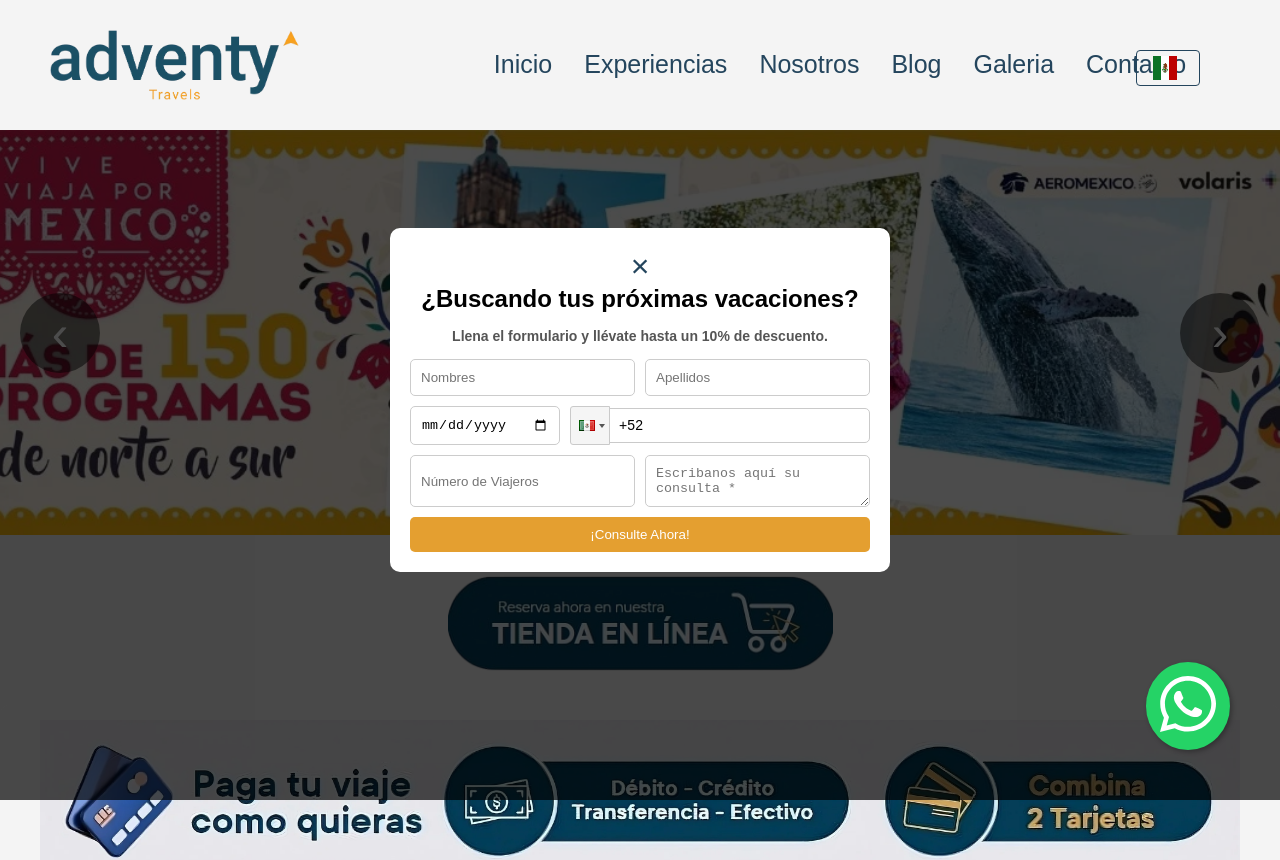
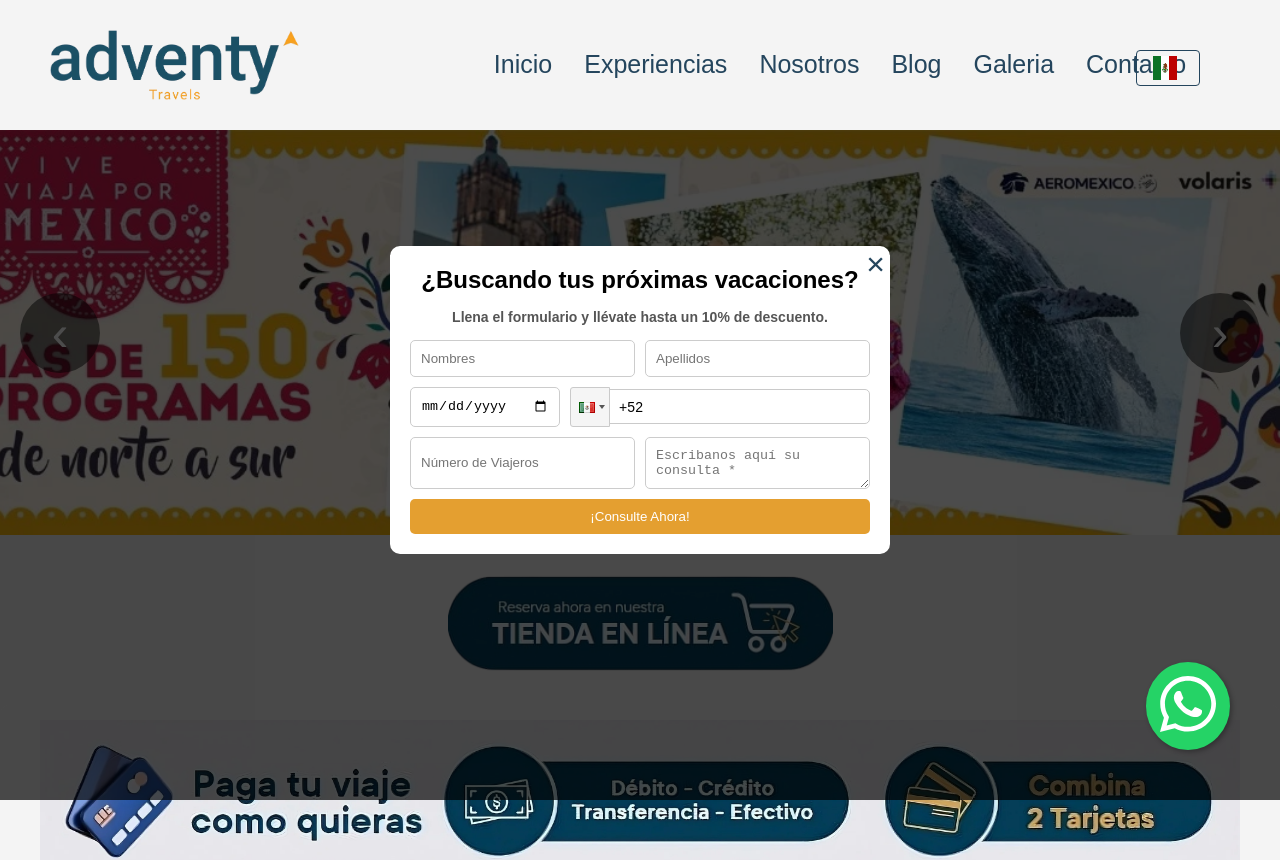
Before and after one commit to Nefta11/AdventyTravels-web, a React (Vite) app: page / in a window 1280 px wide. Shown: the top 860 px of the page. Built offline with nearby package versions, Linux system fonts and the light colour scheme.

Commit message:
Ajusta estilos del botón de cierre en el modal de términos: cambia la posición a absoluta y modifica el margen derecho para mejorar la accesibilidad.

```diff
--- a/src/components/home/footer/TermsModal.css
+++ b/src/components/home/footer/TermsModal.css
@@ -70,9 +70,9 @@
 }
 
 .close-button {
-    position: sticky;
+    position: absolute;
     top: 0px;
-    right: 100px;
+    right: 5px;
     background: none;
     border: none;
     font-size: 32px;
```
